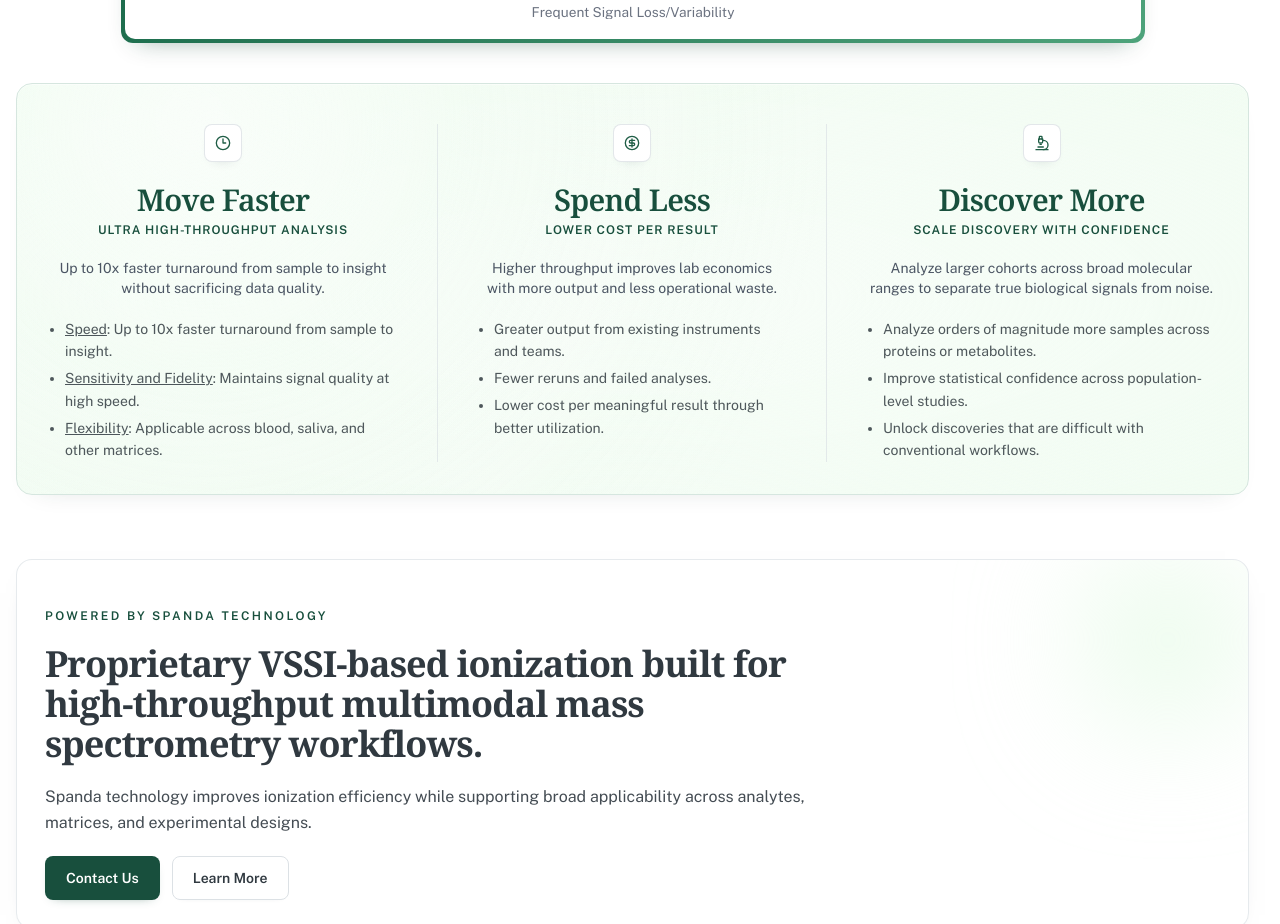
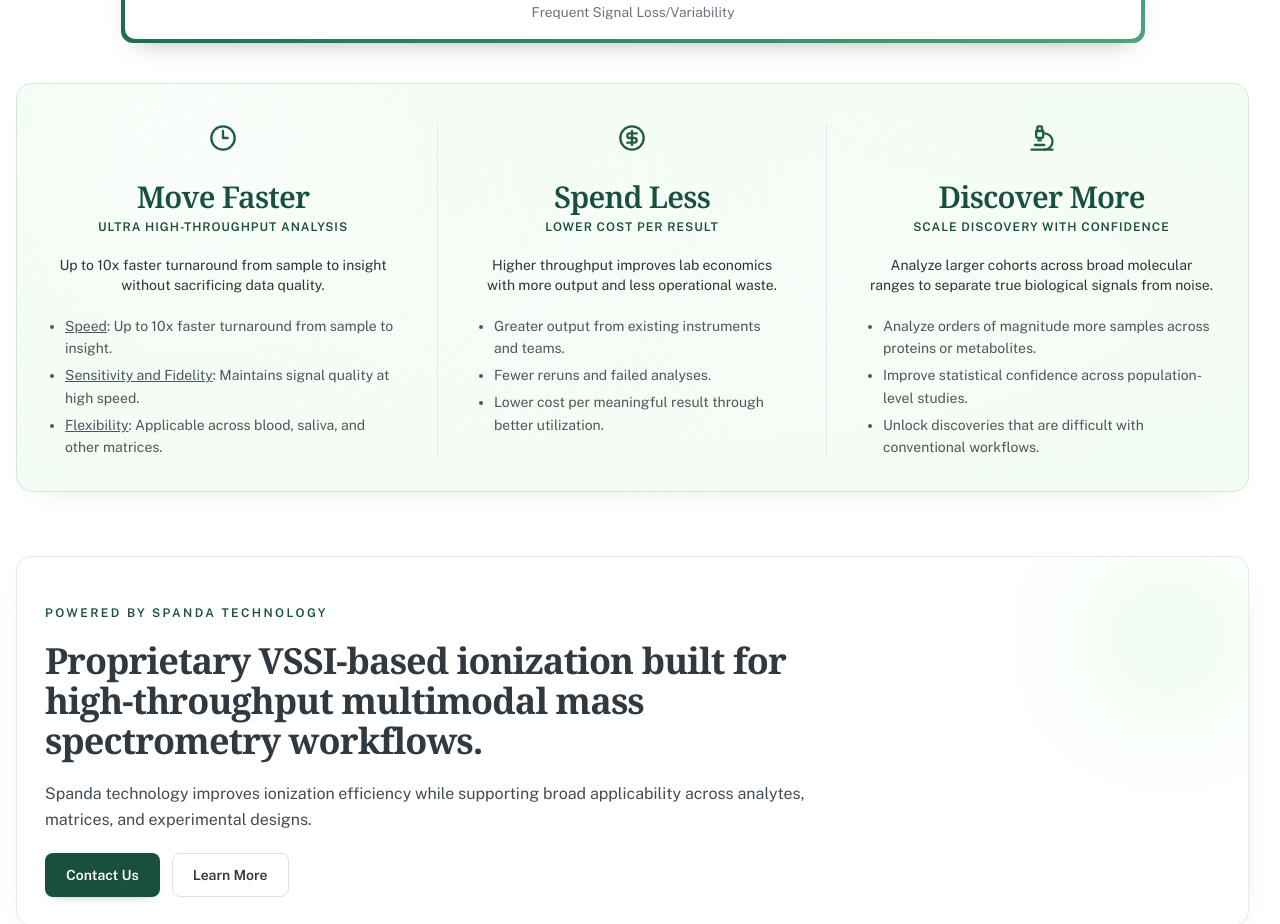
Before and after one commit to ElliotRoe/invibragen-web, a React (Vite) app: page / in a window 1280 px wide. Shown: the part 1620-2544 px from the top of the page. Built offline with nearby package versions, Linux system fonts and the light colour scheme.

Commit message:
style: remove pillar icon tiles and enlarge icons

```diff
--- a/src/pages/home-page.tsx
+++ b/src/pages/home-page.tsx
@@ -309,8 +309,8 @@
                       : ''
                   } ${index > 0 ? 'md:pl-8 lg:pl-10' : ''}`}
                 >
-                  <div className="mx-auto inline-flex rounded-lg border border-border/80 bg-white p-2.5 shadow-[0_6px_14px_-12px_rgba(31,45,60,0.45)]">
-                    <Icon className="h-4 w-4 text-[#1f5d45]" />
+                  <div className="mx-auto inline-flex">
+                    <Icon className="h-7 w-7 text-[#1f5d45]" />
                   </div>
 
                   <div>
@@ -322,7 +322,7 @@
                     </p>
                   </div>
 
-                  <p className="text-sm leading-relaxed text-[#4b5563] sm:text-sm">{pillar.body}</p>
+                  <p className="text-sm leading-relaxed text-[#2f343a] sm:text-sm">{pillar.body}</p>
 
                   <ul className="mx-auto inline-block list-disc space-y-1 pl-4 text-left text-sm leading-relaxed text-foreground/85">
                     {pillar.details.map((detail) => {
```
Also changed, not shown: 1 other file (tests, documents, lock files or other folders).
